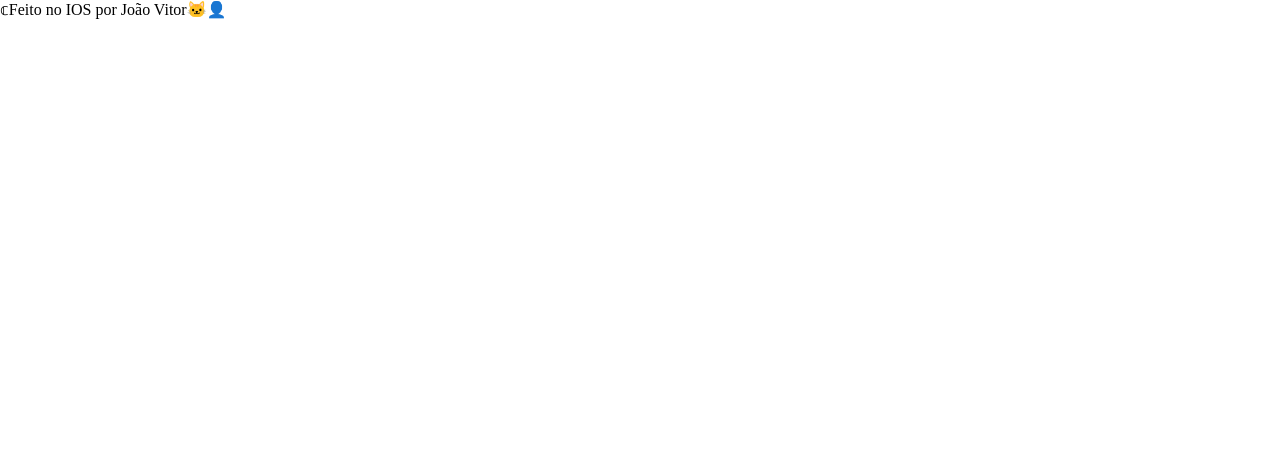
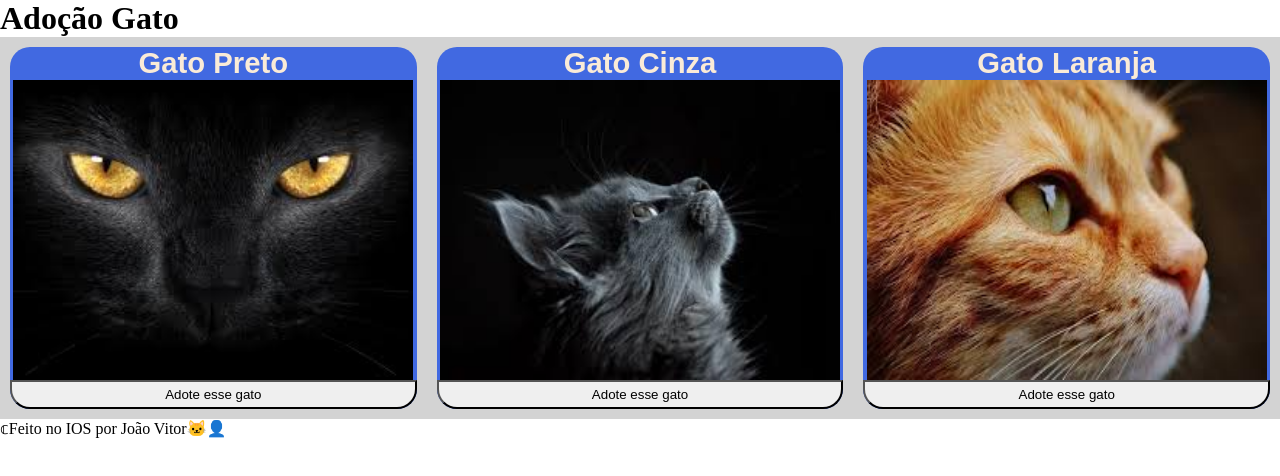
Before and after one commit to Lich-matador/pagina-adote-gato, a plain HTML site: page index.html in a window 1280 px wide. Drawn offline with Linux system fonts and the light colour scheme; a web font is replaced by a local one.

Commit message:
Quintou! Estilização dos cards

```diff
--- a/css/main.css
+++ b/css/main.css
@@ -1,5 +1,39 @@
+@import url('https://fonts.googleapis.com/css2?family=Bitcount+Grid+Single:wght@100..900&family');
+
 * {
     padding: 0;
     margin: 0;
     box-sizing: border-box;
 }
+
+#card-container {
+    display: flex;
+    justify-content: space-around;
+    background-color: #D3D3D3;
+}
+
+.card {
+    width: 420px;
+    display: flex;
+    flex-direction: column;
+    justify-content: space-around;
+    background-color: #4169E1;
+    align-items: center;
+    margin: 10px;
+    border-radius: 20px;
+    font-family: "Noto Sans TC", sans-serif;
+    color: antiquewhite;
+    font-size: 25px;
+}
+
+.card img {
+    width: 400px;
+    height: 300px;
+}
+
+.card button {
+    width: 100%;
+    padding: 5px;
+    border-radius: 0 0 20px 20px; /* Arredonda apenas a pare inferior */
+    font-family: "Noto Sans TC", sans-serif;
+}
--- a/index.html
+++ b/index.html
@@ -9,9 +9,47 @@
 </head>
 <body>
 
-    <header></header>
+    <header>
+        <h1>Adoção Gato</h1>
+    </header>
 
-    <main></main>
+    <main>
+
+        <section class="container" id="card-container">
+
+            <div class="card">
+
+
+                <h3>Gato Preto</h3>
+                <img src="./assets/img/gato-preto.jfif" alt="">
+                <button>Adote esse gato</button>
+
+
+            </div>
+            <div class="card">
+
+
+                <h3>Gato Cinza</h3>
+                <img src="./assets/img/gato-cinza.jfif" alt="">
+                <button>Adote esse gato</button>
+
+
+            </div>
+            <div class="card">
+
+
+                <h3>Gato Laranja</h3>
+                <img src="./assets/img/gato-laranja.jfif" alt="">
+                <button>Adote esse gato</button>
+
+
+            </div>
+
+
+
+        </section>
+
+    </main>
 
     <footer>
         <p>&copf;Feito no IOS por João Vitor🐱‍👤</p>
```
